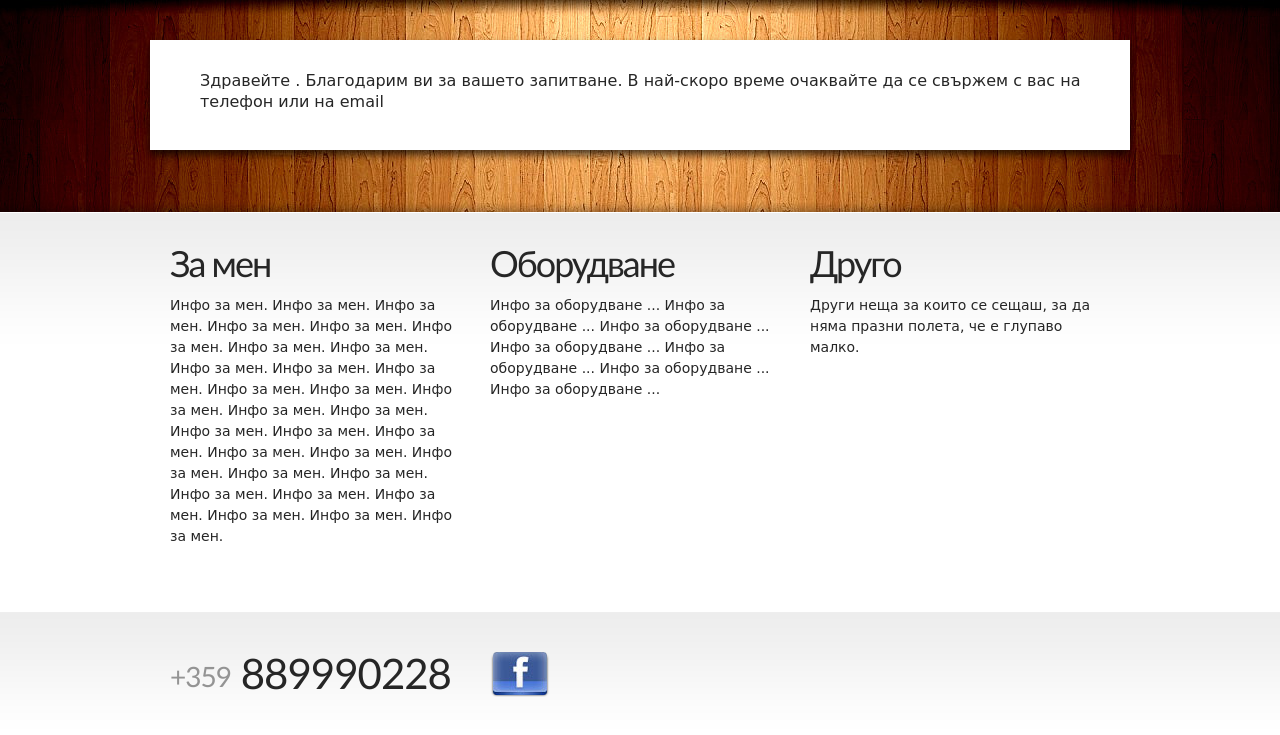
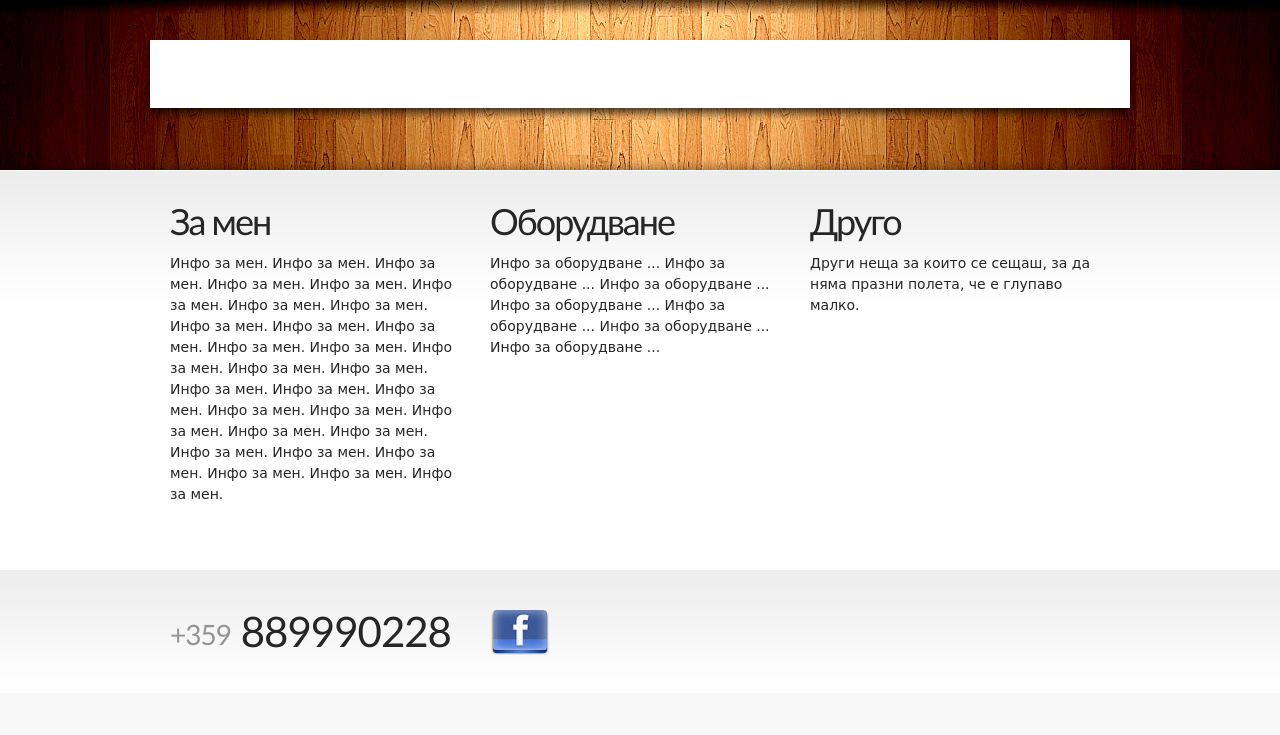
Before and after one commit to monivalio/artstudio, a PHP site: page /thanks.php in a window 1280 px wide. Shown: the part 172-907 px from the top of the page. After the commit the page ends 827 px from the top, so only its background shows below. Run offline with PHP 8.4, Linux system fonts and the light colour scheme; data that the repository does not hold is empty.

Commit message:
Remove functionality because of idiots

```diff
--- a/thanks.php
+++ b/thanks.php
@@ -72,21 +72,21 @@
                                             <div class="grid_12">
                                             	<div class="indent-left">
                                                     <?php
-                                                    $name = $_POST['name'];
-                                                    $email = $_POST['email'];
-                                                    $phone = $_POST['phone'];
-                                                    $comment = $_POST['comment'];
-                                                    echo "Здравейте " . $name . ". Благодарим ви за вашето запитване. В най-скоро време
-                                                    очаквайте да се свържем с вас на телефон " . $phone . " или на email " . $email;
-                                                    $to      = 'simo_real@abv.bg'; //n_sadonkov@yahoo.com
-                                                    $subject = 'Test subject art studio';
-                                                    $message =  $name . " изпрати следното съобщение:\r\n" . $comment . "\r\n" . "Телефон: " . $phone;
-                                                    $headers = 'From: ' . $email . "\r\n" .
-                                                    'Reply-To: ' . $email . "\r\n" .
-                                                    'Cc: simopopov@gmail.com' . "\r\n" .
-                                                    'X-Mailer: PHP/' . phpversion();
+                                                   // $name = $_POST['name'];
+                                                   // $email = $_POST['email'];
+                                                   // $phone = $_POST['phone'];
+                                                   // $comment = $_POST['comment'];
+                                                   // echo "Здравейте " . $name . ". Благодарим ви за вашето запитване. В най-скоро време
+                                                   // очаквайте да се свържем с вас на телефон " . $phone . " или на email " . $email;
+                                                   // $to      = 'simo_real@abv.bg'; //n_sadonkov@yahoo.com
+                                                   // $subject = 'Test subject art studio';
+                                                   // $message =  $name . " изпрати следното съобщение:\r\n" . $comment . "\r\n" . "Телефон: " . $phone;
+                                                   // $headers = 'From: ' . $email . "\r\n" .
+                                                   // 'Reply-To: ' . $email . "\r\n" .
+                                                   // 'Cc: simopopov@gmail.com' . "\r\n" .
+                                                   // 'X-Mailer: PHP/' . phpversion();
 
-                                                    mail($to, $subject, $message, $headers);
+                                                    //mail($to, $subject, $message, $headers);
                                                     ?>
                                                 </div>
                                             </div>
```
Also changed, not shown: 1 other file.
